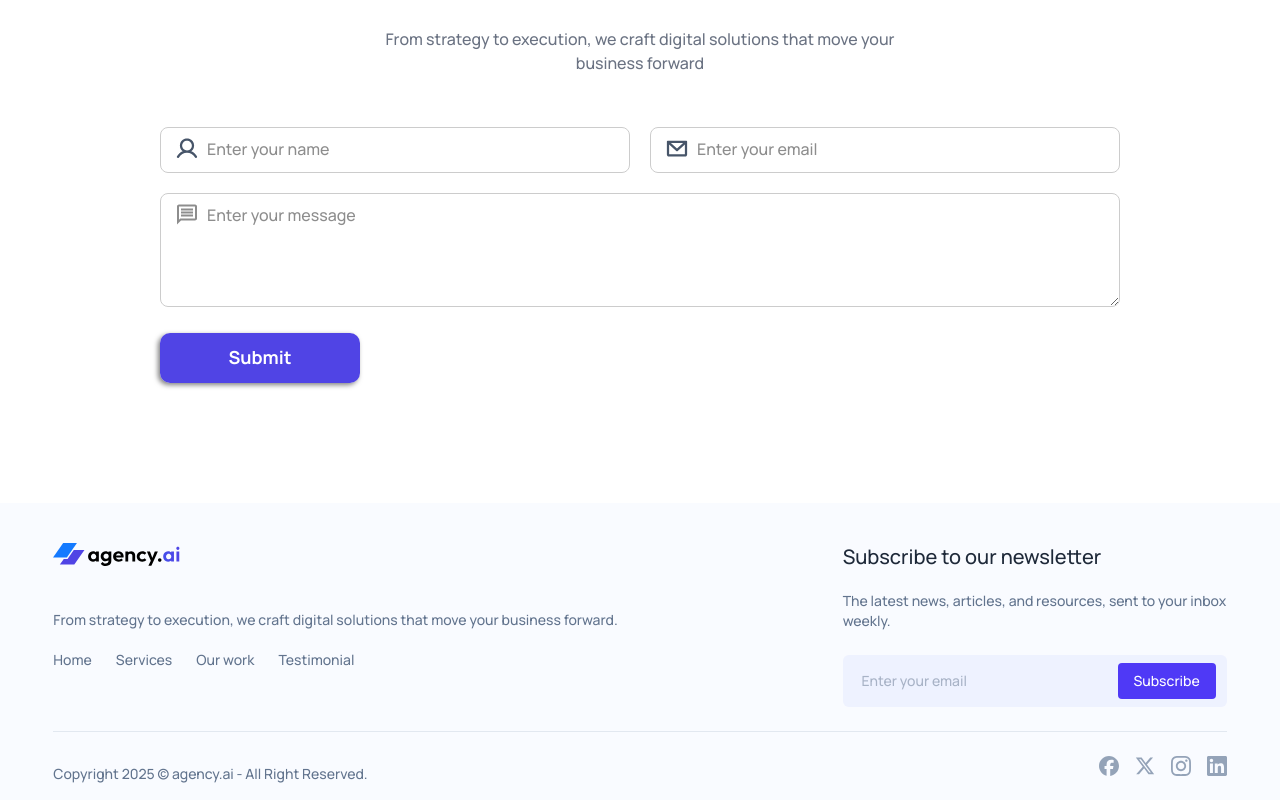
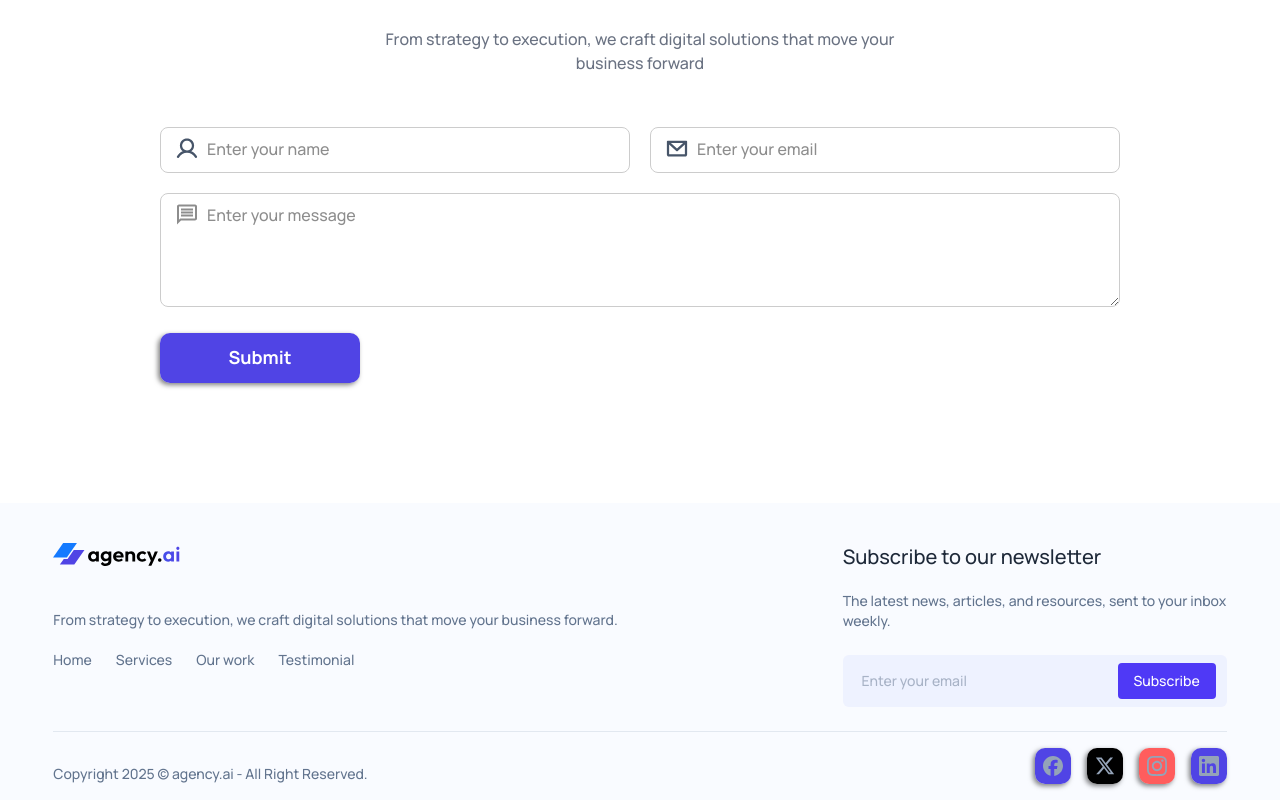
Before and after one commit to Rajibbepary/agency_ai, a React (Vite) app in the folder client/: page / in a window 1280 px wide. Shown: the part 3076-3876 px from the top of the page. Built offline with nearby package versions, Linux system fonts and the light colour scheme.

Commit message:
footer icon design

```diff
--- a/client/src/App.jsx
+++ b/client/src/App.jsx
@@ -15,7 +15,7 @@ const App = () => {
 
   //refs for custom cursor position tracking
   const mouse = useRef({x:0, y:0})
-  const position = useRef({x: 0, y:0})
+  const position = useRef({x:0, y:0})
 
   useEffect(()=>{
     const handleMouseMove = (e)=>{
@@ -34,7 +34,6 @@ const App = () => {
             outlineRef.current.style.transform =
               `translate3d(${position.current.x - 20}px, ${position.current.y - 20}px, 0)`
           }
-
       requestAnimationFrame(animate)
     }
     animate()
--- a/client/src/components/Footer.jsx
+++ b/client/src/components/Footer.jsx
@@ -1,6 +1,7 @@
 import assets from "../assets/assets";
 // eslint-disable-next-line no-unused-vars
 import { motion } from "motion/react"
+import './contact.css';
 
 const Footer = ({theme}) => {
     return (
@@ -51,10 +52,18 @@ const Footer = ({theme}) => {
                     viewport={{once: true}}className="lg:py-4 gap-4 items-center flex flex-col lg:flex-row justify-between w-11/12 mx-auto border-t mt-6 border-slate-200">
                   <p className="text-sm mt-4">Copyright 2025 © agency.ai - All Right Reserved.</p>
                   <div className="flex flex-row gap-4 items-center">
-                    <img src={assets.facebook_icon} className="w-5" alt="" />
-                    <img src={assets.twitter_icon} className="w-5" alt="" />
-                    <img src={assets.instagram_icon} className="w-5" alt="" />
-                    <img src={assets.linkedin_icon} className="w-5" alt="" />
+                    <div className=" icon-1 rounded-full p-2  hover:bg-blue-500 transition ease-in ">
+                        <img src={assets.facebook_icon} className="w-5" alt="" />
+                    </div>
+                     <div className="icon-2 rounded-full p-2 hover:bg-black hover:dark:bg-amber-50 transition ease-in ">
+                         <img src={assets.twitter_icon} className="w-5" alt="" />
+                     </div>
+                      <div className="icon-3 rounded-full p-2 hover:bg-red-500 transition ease-in">
+                         <img src={assets.instagram_icon} className="w-5" alt="" />
+                     </div>
+                     <div className=" icon-1 rounded-full p-2 hover:bg-blue-700 transition ease-in ">
+                      <img src={assets.linkedin_icon} className="w-5" alt="" />
+                     </div>
                   </div>
                 </motion.div>
             </motion.footer>
--- a/client/src/components/contact.css
+++ b/client/src/components/contact.css
@@ -101,3 +101,226 @@
     color: #5044E5;
     /* background-color: white; */
 }
+
+
+
+.icon-1{
+    font-size: 18px;
+    font-weight: bold;
+    background: white;
+    border: none;
+    color: #5044E5;
+    border-radius: 10px;
+    box-shadow: -2px 2px 5px rgba(0, 0, 0, .5);
+    cursor: pointer;
+    position: relative;
+    z-index: 1;
+    overflow: hidden;
+    transition: .5s all ease;
+}
+
+.icon-1{
+    color: white;
+}
+.icon-1::before{
+    content: '';
+    width: 100%;
+    height: 100%;
+    background:#5044E5;
+    position: absolute;
+    top: 0;
+    left: 0;
+    z-index: -1;
+    transform: translateX(-50%);
+    transition: .5s all ease;
+}
+.icon-1:hover::before{
+    transform: translateX(-100%);
+}
+.icon-1::after{
+    content: '';
+    width: 100%;
+    height: 100%;
+    background:#5044E5;
+    position: absolute;
+    top: 0;
+    left: 0;
+    z-index: -1;
+    transform: translateX(50%);
+    transition: .5s all ease;
+}
+
+
+.icon-1:hover::after{
+    transform: translateX(100%);
+}
+.icon-1:hover{
+    color: #5044E5;
+    /* background-color: white; */
+}
+
+.icon-2{
+    font-size: 18px;
+    font-weight: bold;
+    background: white;
+    border: none;
+    color: black;
+    border-radius: 10px;
+    box-shadow: -2px 2px 5px rgba(0, 0, 0, .5);
+    cursor: pointer;
+    position: relative;
+    z-index: 1;
+    overflow: hidden;
+    transition: .5s all ease;
+}
+
+.icon-2{
+    color: white;
+}
+.icon-2::before{
+    content: '';
+    width: 100%;
+    height: 100%;
+    background:black;
+    position: absolute;
+    top: 0;
+    left: 0;
+    z-index: -1;
+    transform: translateX(-50%);
+    transition: .5s all ease;
+}
+.icon-2:hover::before{
+    transform: translateX(-100%);
+}
+.icon-2::after{
+    content: '';
+    width: 100%;
+    height: 100%;
+    background:black;
+    position: absolute;
+    top: 0;
+    left: 0;
+    z-index: -1;
+    transform: translateX(50%);
+    transition: .5s all ease;
+}
+
+
+.icon-2:hover::after{
+    transform: translateX(100%);
+}
+.icon-2:hover{
+    color: black;
+    /* background-color: white; */
+}
+
+.icon-3{
+    font-size: 18px;
+    font-weight: bold;
+    background: white;
+    border: none;
+    color: rgba(255, 0, 0, 0.635);
+    border-radius: 10px;
+    box-shadow: -2px 2px 5px rgba(0, 0, 0, .5);
+    cursor: pointer;
+    position: relative;
+    z-index: 1;
+    overflow: hidden;
+    transition: .5s all ease;
+}
+
+.icon-3{
+    color: white;
+}
+.icon-3::before{
+    content: '';
+    width: 100%;
+    height: 100%;
+    background:rgba(255, 0, 0, 0.635);
+    position: absolute;
+    top: 0;
+    left: 0;
+    z-index: -1;
+    transform: translateX(-50%);
+    transition: .5s all ease;
+}
+.icon-3:hover::before{
+    transform: translateX(-100%);
+}
+.icon-3::after{
+    content: '';
+    width: 100%;
+    height: 100%;
+    background:rgba(255, 0, 0, 0.635);
+    position: absolute;
+    top: 0;
+    left: 0;
+    z-index: -1;
+    transform: translateX(50%);
+    transition: .5s all ease;
+}
+
+
+.icon-3:hover::after{
+    transform: translateX(100%);
+}
+.icon-3:hover{
+    color: rgba(255, 0, 0, 0.635);
+    /* background-color: white; */
+}
+
+
+.icon-4{
+    font-size: 18px;
+    font-weight: bold;
+    background: white;
+    border: none;
+    color: #0080ff55;
+    border-radius: 10px;
+    box-shadow: -2px 2px 5px rgba(0, 0, 0, .5);
+    cursor: pointer;
+    position: relative;
+    z-index: 1;
+    overflow: hidden;
+    transition: .5s all ease;
+}
+
+.icon-4{
+    color: white;
+}
+.icon-4::before{
+    content: '';
+    width: 100%;
+    height: 100%;
+    background:#0080ff55;
+    position: absolute;
+    top: 0;
+    left: 0;
+    z-index: -1;
+    transform: translateX(-50%);
+    transition: .5s all ease;
+}
+.icon-4:hover::before{
+    transform: translateX(-100%);
+}
+.icon-4::after{
+    content: '';
+    width: 100%;
+    height: 100%;
+    background:#0080ff55;
+    position: absolute;
+    top: 0;
+    left: 0;
+    z-index: -1;
+    transform: translateX(50%);
+    transition: .5s all ease;
+}
+
+
+.icon-4:hover::after{
+    transform: translateX(100%);
+}
+.icon-4:hover{
+    color: #0080ff55;
+    /* background-color: white; */
+}
```
